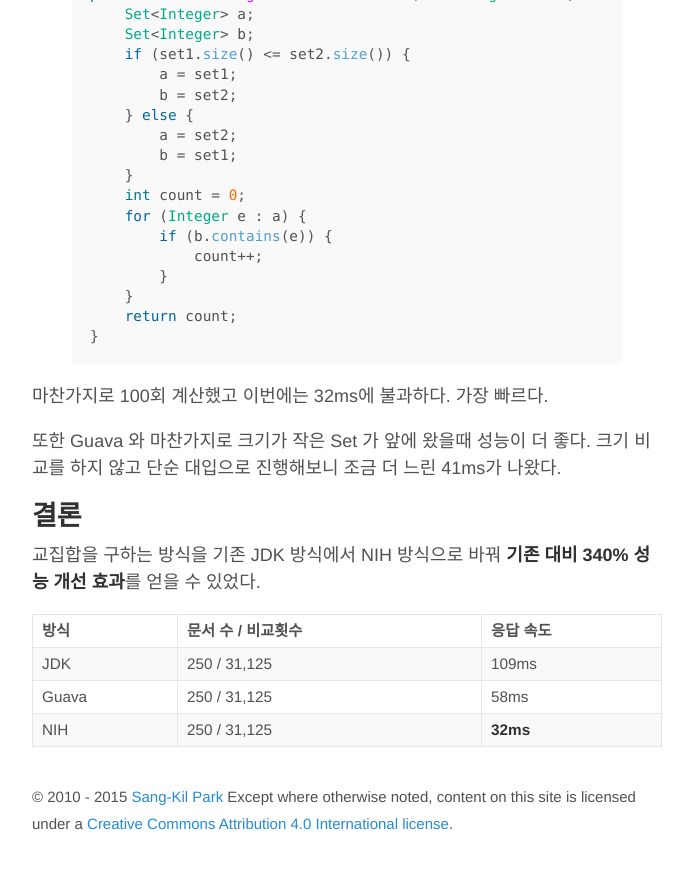
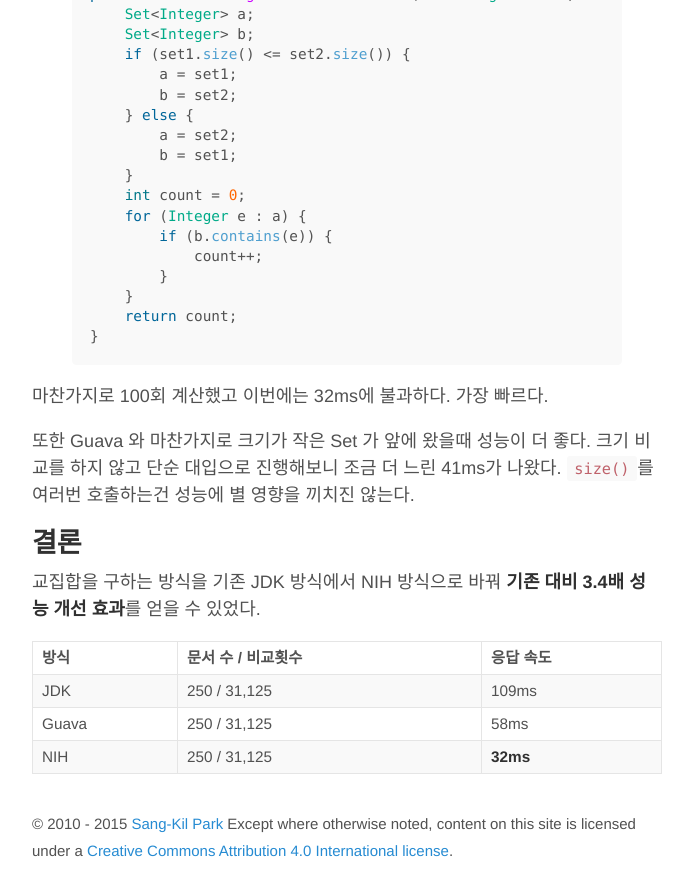
Before and after one commit to Umaigenomu/likejazz.github.io, a Jekyll site: the page built from _posts/2015-05-20-intersection-of-two-sets.md, in a window 1280 px wide and 900 px high, scrolled down 3370 px. Shown: the top 896 px of the window, without its empty margins (293-986 px from the left). Built offline with Jekyll 4.4.1, drawn with Linux system fonts in a browser that asks for light colours; before the commit the page ends 4243 px from its top, so only the background shows below that.

Commit message:
Publishing

```diff
--- a/_posts/2015-05-20-intersection-of-two-sets.md
+++ b/_posts/2015-05-20-intersection-of-two-sets.md
@@ -123,11 +123,11 @@ public static int getIntersectionSize(Set<Integer> set1, Set<Integer> set2) {
 {% endhighlight %}
 마찬가지로 100회 계산했고 이번에는 32ms에 불과하다. 가장 빠르다.
 
-또한 Guava 와 마찬가지로 크기가 작은 Set 가 앞에 왔을때 성능이 더 좋다. 크기 비교를 하지 않고 단순 대입으로 진행해보니 조금 더 느린 41ms가 나왔다.
+또한 Guava 와 마찬가지로 크기가 작은 Set 가 앞에 왔을때 성능이 더 좋다. 크기 비교를 하지 않고 단순 대입으로 진행해보니 조금 더 느린 41ms가 나왔다. `size()`를 여러번 호출하는건 성능에 별 영향을 끼치진 않는다.
 
 ## 결론
 
-교집합을 구하는 방식을 기존 JDK 방식에서 NIH 방식으로 바꿔 **기존 대비 340% 성능 개선 효과**를 얻을 수 있었다.
+교집합을 구하는 방식을 기존 JDK 방식에서 NIH 방식으로 바꿔 **기존 대비 3.4배 성능 개선 효과**를 얻을 수 있었다.
 
 <table>
   <thead>
```
